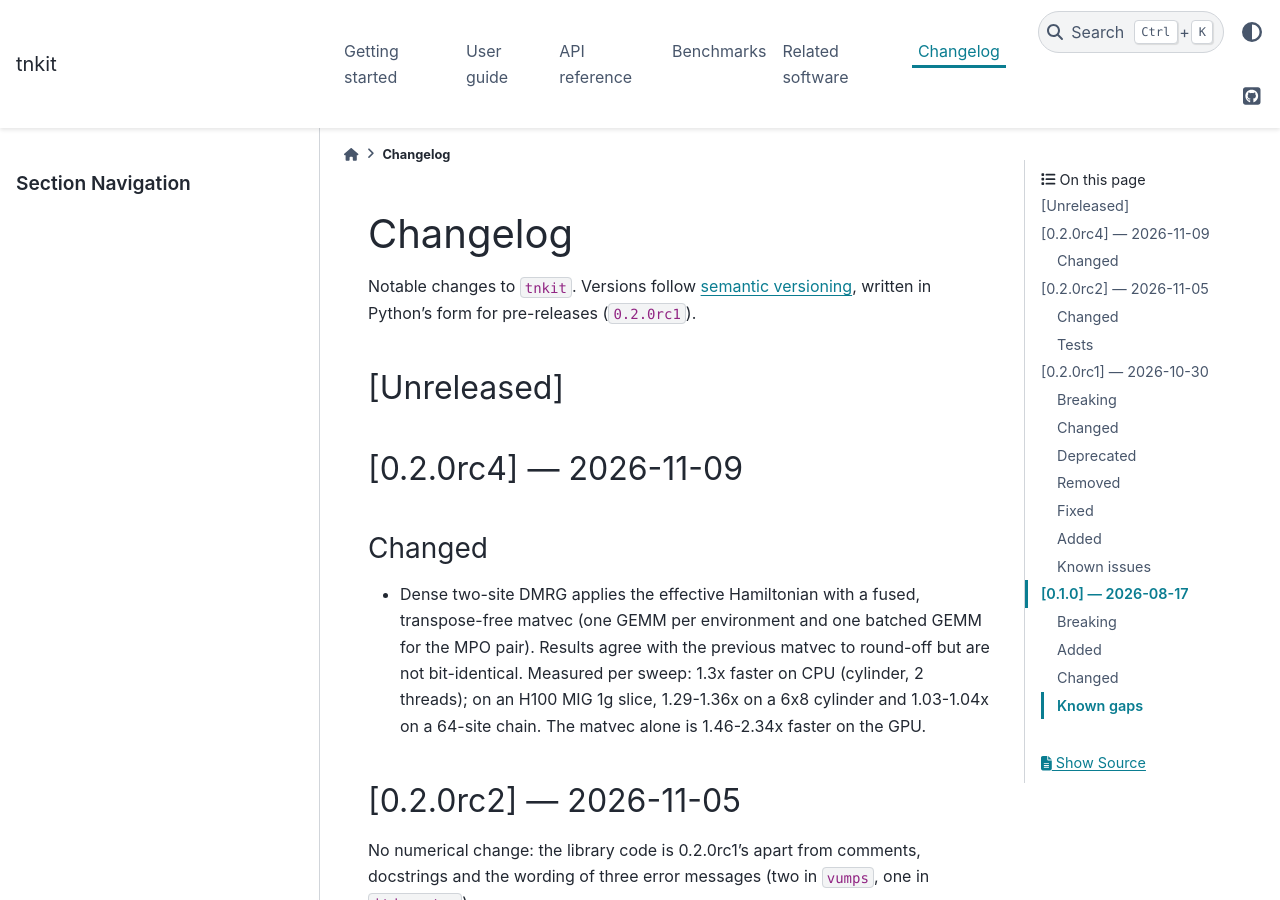
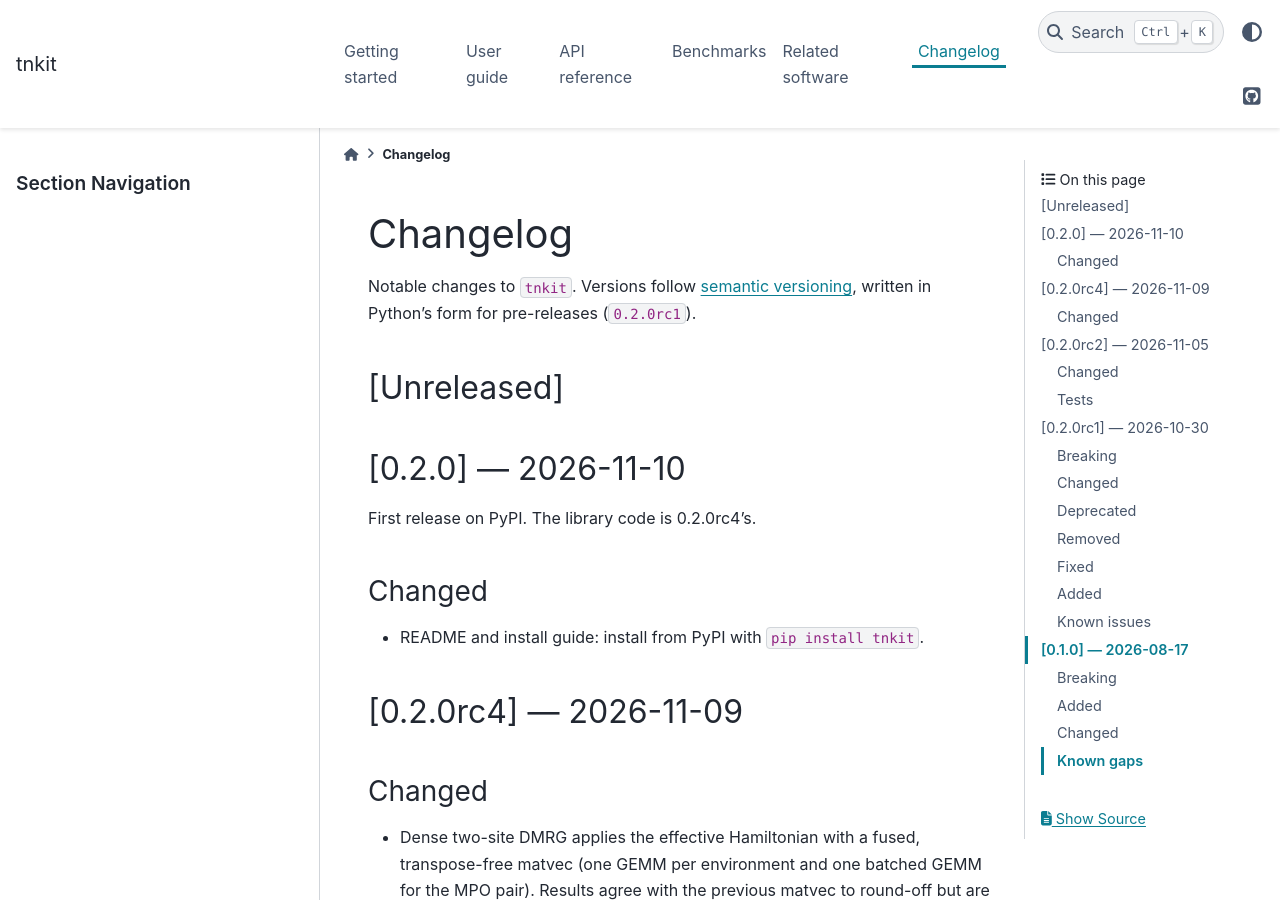
Before and after one commit to Aditya-Tandon/tnkit, a Sphinx documentation site: the page built from docs/changelog.md, in a window 1280 px wide and 900 px high. Built offline with Sphinx 7.4.7 and the PyData theme 0.15.4, drawn with Linux system fonts in a browser that asks for light colours.

Commit message:
tnkit 0.2.0: version, CITATION and CHANGELOG; install from PyPI in README and docs

```diff
--- a/CHANGELOG.md
+++ b/CHANGELOG.md
@@ -4,6 +4,14 @@ Notable changes to `tnkit`. Versions follow [semantic versioning](https://semver
 in Python's form for pre-releases (`0.2.0rc1`).
 
 ## [Unreleased]
+
+## [0.2.0] — 2026-11-10
+
+First release on PyPI. The library code is 0.2.0rc4's.
+
+### Changed
+
+- README and install guide: install from PyPI with `pip install tnkit`.
 
 ## [0.2.0rc4] — 2026-11-09
 
--- a/pyproject.toml
+++ b/pyproject.toml
@@ -6,7 +6,7 @@ build-backend = "setuptools.build_meta"
 name = "tnkit"
 license = "MIT"
 license-files = ["LICENSE"]
-version = "0.2.0rc4"
+version = "0.2.0"
 description = "Matrix-product-state library with DMRG and TDVP on numpy and PyTorch backends, on CPUs and GPUs"
 readme = "README.md"
 requires-python = ">=3.11"
```
Also changed, not shown: README.md (+6 -6 lines), docs/getting-started/install.md (+6 -0 lines), 1 other file.
